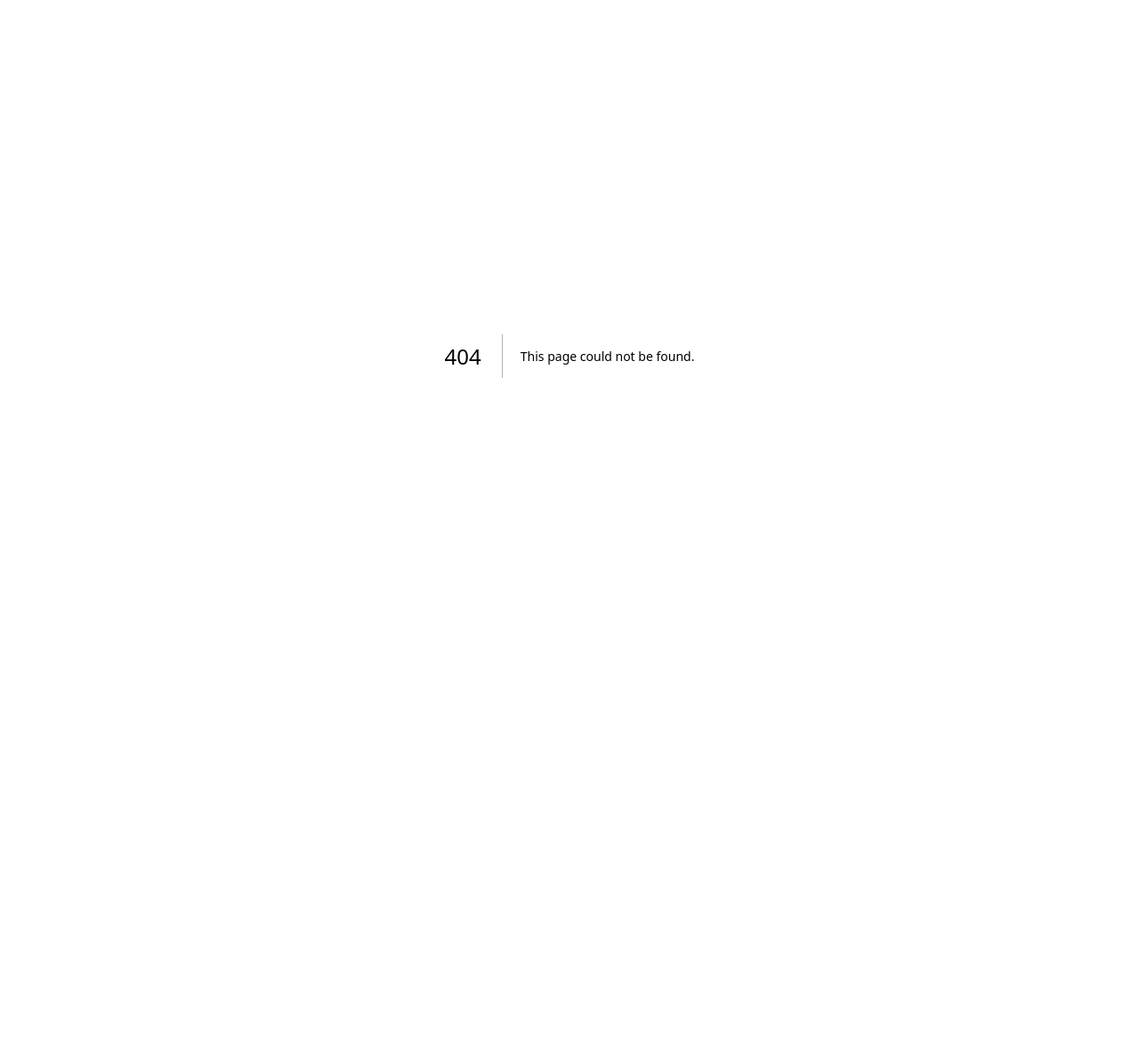
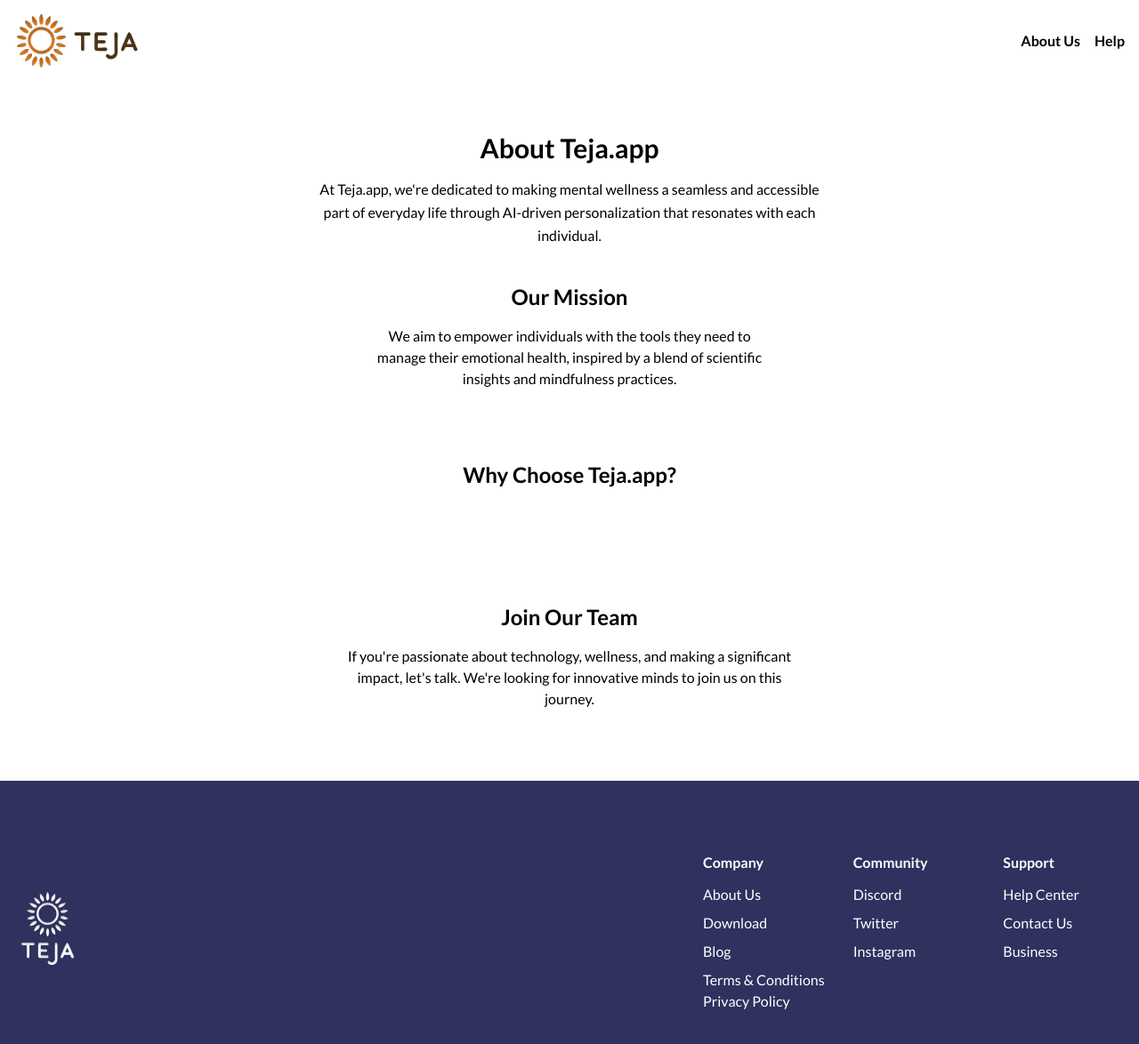
Before and after one commit to teja-app/teja-website, a Next.js app: page /about in a window 1280 px wide. Before the commit this address had no page. Shown: the top 1174 px of the page at 89% size. Before the commit the page ends 800 px from the top, so only its background shows below. Built offline with nearby package versions, Linux system fonts and the light colour scheme; a web font is replaced by a local one.

Commit message:
Teja About Us Page Added

```diff
--- /dev/null
+++ b/src/app/(other)/about/page.tsx
@@ -0,0 +1,44 @@
+import { bodyCss } from '@/components/css/fonts';
+import Head from 'next/head';
+import Image from 'next/image';
+
+
+export default function AboutPage() {
+  return (
+    <>
+      <main className="bg-white text-black text-center py-10">
+        <div className="container mx-auto px-4">
+          <h1 className="text-3xl font-bold py-4">About Teja.app</h1>
+          <p className="mx-auto leading-relaxed max-w-xl">
+            At Teja.app, we're dedicated to making mental wellness a seamless and accessible part of everyday life through AI-driven personalization that resonates with each individual.
+          </p>
+
+          {/* Mission and Values */}
+          <section className="py-10">
+            <h2 className="text-2xl font-bold">Our Mission</h2>
+            <p className="mt-4 mx-auto max-w-md">
+              We aim to empower individuals with the tools they need to manage their emotional health, inspired by a blend of scientific insights and mindfulness practices.
+            </p>
+          </section>
+
+          {/* Why Choose Us */}
+          <section className="py-10">
+            <h2 className="text-2xl font-bold">Why Choose Teja.app?</h2>
+            <div className="flex flex-col md:flex-row justify-around items-start max-w-6xl mx-auto py-6">
+              {/* Sub-sections like The Challenge, Our Vision, etc. */}
+            </div>
+          </section>
+
+          {/* Call to Action for Joining the Team */}
+          <section className="py-10">
+            <h2 className="text-2xl font-bold">Join Our Team</h2>
+            <p className="mt-4 mx-auto max-w-lg">
+              If you're passionate about technology, wellness, and making a significant impact, let's talk. We're looking for innovative minds to join us on this journey.
+            </p>
+            {/* Include a link to the careers page or contact form */}
+          </section>
+        </div>
+      </main>
+    </>
+  );
+}
--- /dev/null
+++ b/src/app/(other)/layout.tsx
@@ -0,0 +1,42 @@
+import type { Metadata } from 'next';
+import Image from 'next/image';
+import { Lato } from 'next/font/google';
+import Head from 'next/head';
+import { bodyCss } from '@/components/css/fonts';
+import Footer from '@/components/ui/FooterSection';
+
+const lato = Lato({
+  subsets: ['latin'],
+  weight: '400'
+})
+
+export const metadata: Metadata = {
+  title: 'Teja: a companion for emotional balance, mental wellness, and social connection',
+  description: 'Discover a path to wellbeing with Teja custom-tailored journaling, mood monitoring, and self-improvement strategies, all designed to foster your psychological well-being and personal growth.',
+}
+
+export default function RootLayout({
+  children,
+}: {
+  children: React.ReactNode
+}) {
+  return (
+    <html lang="en" className="bg-white text-black">
+    <Head>
+    <link rel="icon" href="/favicon.ico" sizes="any" />
+    </Head>
+      <body className={`bg-white text-black  ${lato.className}`}>
+        <nav className="bg-white text-black flex justify-between items-center p-4">
+        <a href="/" className=" font-semibold"> <Image src={"/logo/color_horizontal.svg"} alt="Teja Logo" width={150} height={50} /> </a>
+          {/* Navigation Links */}
+          <div className={`hidden md:flex space-x-4 ${bodyCss.className}`} >
+            <a href="/about" className=" font-semibold">About Us</a>
+            <a href="#" className=" font-semibold">Help</a>
+          </div>
+        </nav>
+        {children}
+        <Footer/>
+        </body>
+    </html>
+  )
+}
--- a/src/app/layout.tsx
+++ b/src/app/layout.tsx
@@ -1,7 +1,9 @@
 import type { Metadata } from 'next'
+import Image from 'next/image';
 import { Lato } from 'next/font/google'
 import './globals.css'
 import Head from 'next/head'
+import { bodyCss } from '@/components/css/fonts';
 
 const lato = Lato({
   subsets: ['latin'],
@@ -9,8 +11,8 @@
 })
 
 export const metadata: Metadata = {
-  title: 'Create Next App',
-  description: 'Generated by create next app',
+  title: 'Teja: a companion for emotional balance, mental wellness, and social connection',
+  description: 'Discover a path to wellbeing with Teja custom-tailored journaling, mood monitoring, and self-improvement strategies, all designed to foster your psychological well-being and personal growth.',
 }
 
 export default function RootLayout({
@@ -24,7 +26,9 @@
     <Head>
     <link rel="icon" href="/favicon.ico" sizes="any" />
     </Head>
-      <body className={lato.className}>{children}</body>
+      <body className={lato.className}>
+        {children}
+        </body>
     </html>
   )
 }
--- a/src/app/page.tsx
+++ b/src/app/page.tsx
@@ -26,7 +26,7 @@
             <Image src={"/logo/color_horizontal.svg"} alt="Teja Logo" width={150} height={50} />
             {/* Navigation Links */}
             <div className={`hidden md:flex space-x-4 ${bodyCss.className}`} >
-              <a href="#" className="text-white font-semibold">About Us</a>
+              <a href="/about" className="text-white font-semibold">About Us</a>
               <a href="#" className="text-white font-semibold">Help</a>
             </div>
           </nav>
--- a/src/components/ui/FooterSection.tsx
+++ b/src/components/ui/FooterSection.tsx
@@ -20,20 +20,20 @@
               <div className="text-center md:text-left">
                 <h6 className="font-semibold mb-3">Company</h6>
                 <ul>
-                  <li className="mb-2"><a href="#" className="hover:underline">About Us</a></li>
-                  <li className="mb-2"><a href="#" className="hover:underline">Download</a></li>
-                  <li className="mb-2"><a href="#" className="hover:underline">Blog</a></li>
-                  <li><a href="#" className="hover:underline">Terms & Conditions</a></li>
-                  <li><a href="#" className="hover:underline">Privacy Policy</a></li>
+                  <li className="mb-2"><a href="/about" className="hover:underline">About Us</a></li>
+                  <li className="mb-2"><a href="/download" className="hover:underline">Download</a></li>
+                  <li className="mb-2"><a href="/blog" className="hover:underline">Blog</a></li>
+                  <li><a href="/terms" className="hover:underline">Terms & Conditions</a></li>
+                  <li><a href="/privacy" className="hover:underline">Privacy Policy</a></li>
                 </ul>
               </div>
               {/* Column 2 */}
               <div className="text-center md:text-left">
                 <h6 className="font-semibold mb-3">Community</h6>
                 <ul>
-                  <li className="mb-2"><a href="#" className="hover:underline">Discord</a></li>
-                  <li className="mb-2"><a href="#" className="hover:underline">Twitter</a></li>
-                  <li><a href="#" className="hover:underline">Instagram</a></li>
+                  <li className="mb-2"><a href="https://discord.gg/hK9yznQD9X" className="hover:underline">Discord</a></li>
+                  <li className="mb-2"><a href="https://twitter.com/app_teja" className="hover:underline">Twitter</a></li>
+                  <li className="mb-2"><a href="https://www.instagram.com/app.teja" className="hover:underline">Instagram</a></li>
                 </ul>
               </div>
               {/* Column 3 */}
```
